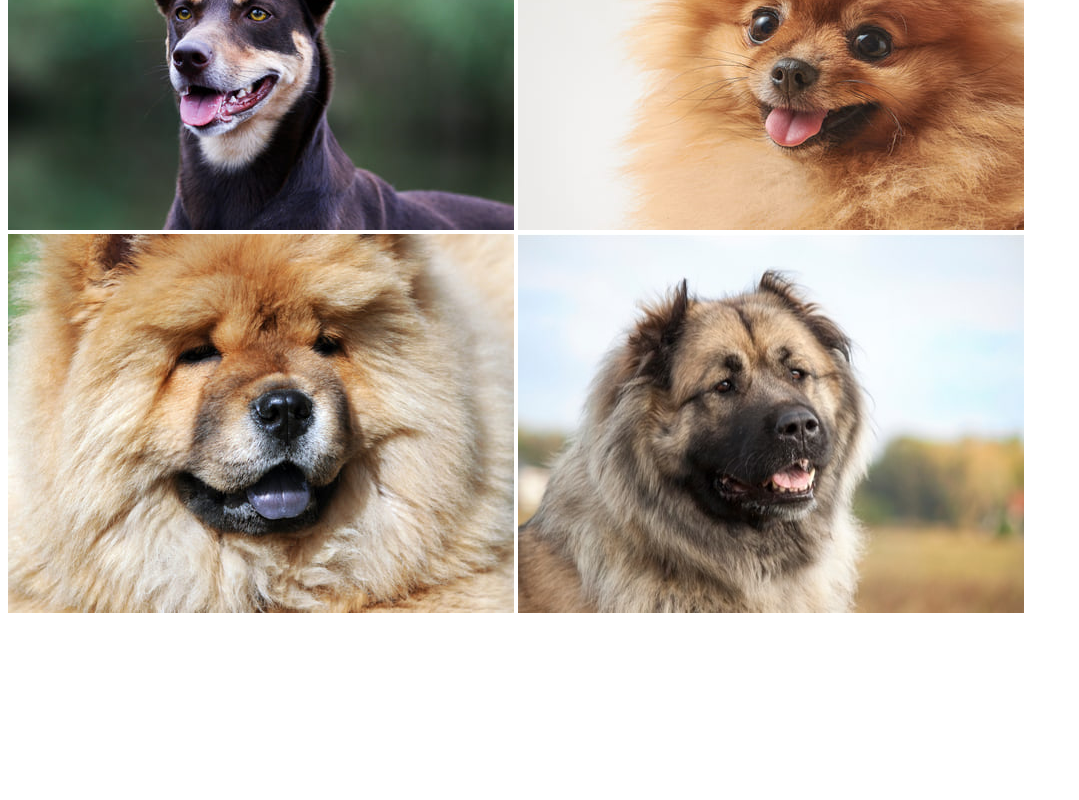
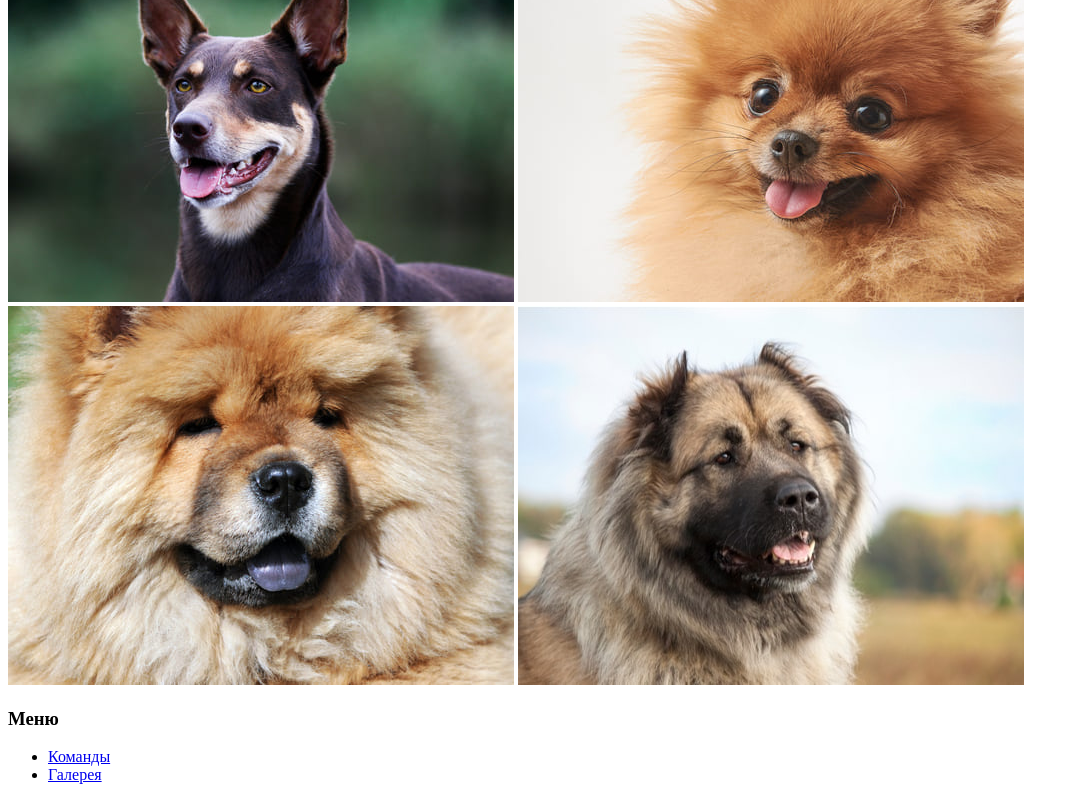
Before and after one commit to JuiliaSID/Home-Work, a plain HTML site: page pages/gallery.html in a window 1280 px wide. Shown: the part 540-1340 px from the top of the page, without its empty margins (0-1079 px from the left). Before the commit the page ends 1165 px from the top, so only its background shows below. Drawn offline with Linux system fonts and the light colour scheme.

Commit message:
add menu add title to gallery.html

```diff
--- a/pages/gallery.html
+++ b/pages/gallery.html
@@ -7,11 +7,19 @@
     <title>Gallery</title>
 </head>
 <body>
+    <h1>Галерея</h1>
     <img src="../img/1.jpg" alt="">
     <img src="../img/2.jpg" alt="">
     <img src="../img/3.jpg" alt="">
     <img src="../img/4.jpg" alt="">
     <img src="../img/5.jpg" alt="">
     <img src="../img/6.jpg" alt="">
+    <h3>Меню</h3>
+    <nav>
+        <ul>
+            <li><a href="../index.html">Команды</a></li>
+            <li><a href="#">Галерея</a></li>
+        </ul>
+    </nav>
 </body>
 </html>
```
Also changed, not shown: index.html (+7 -0 lines).
